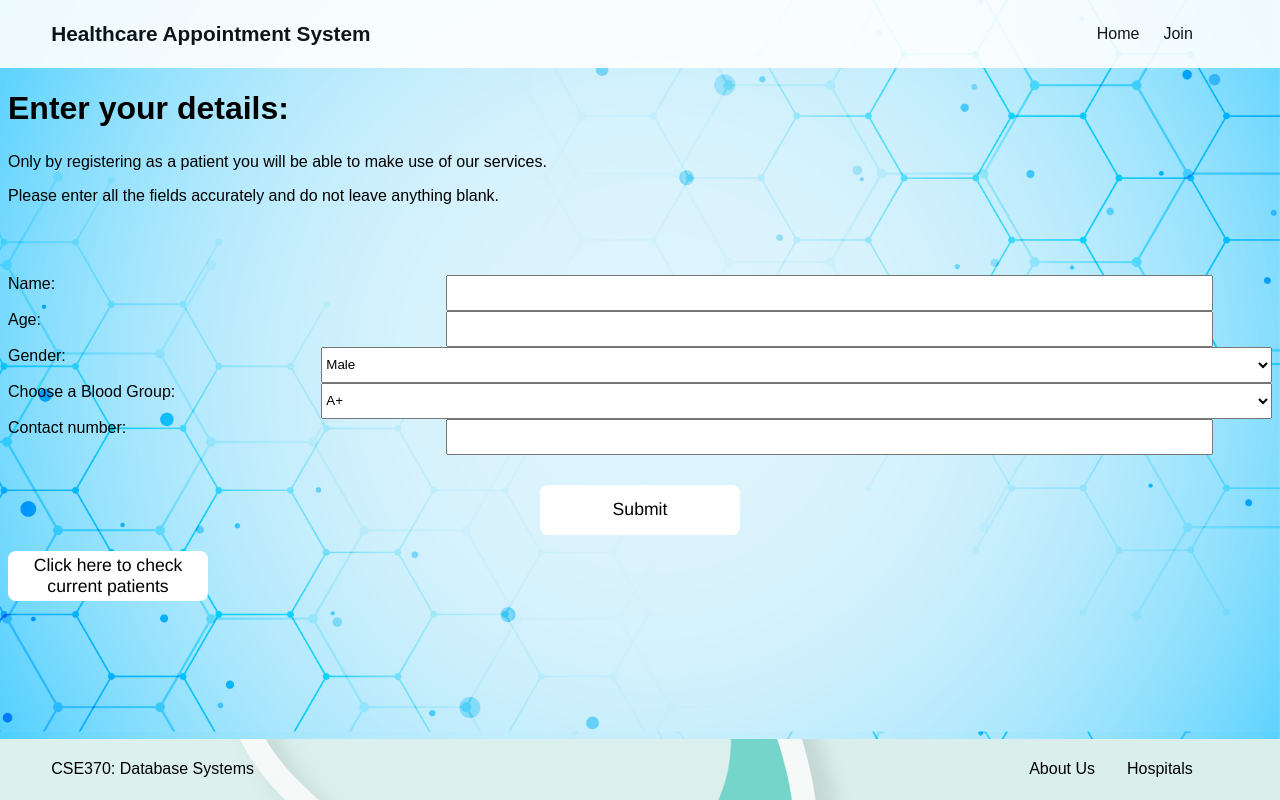
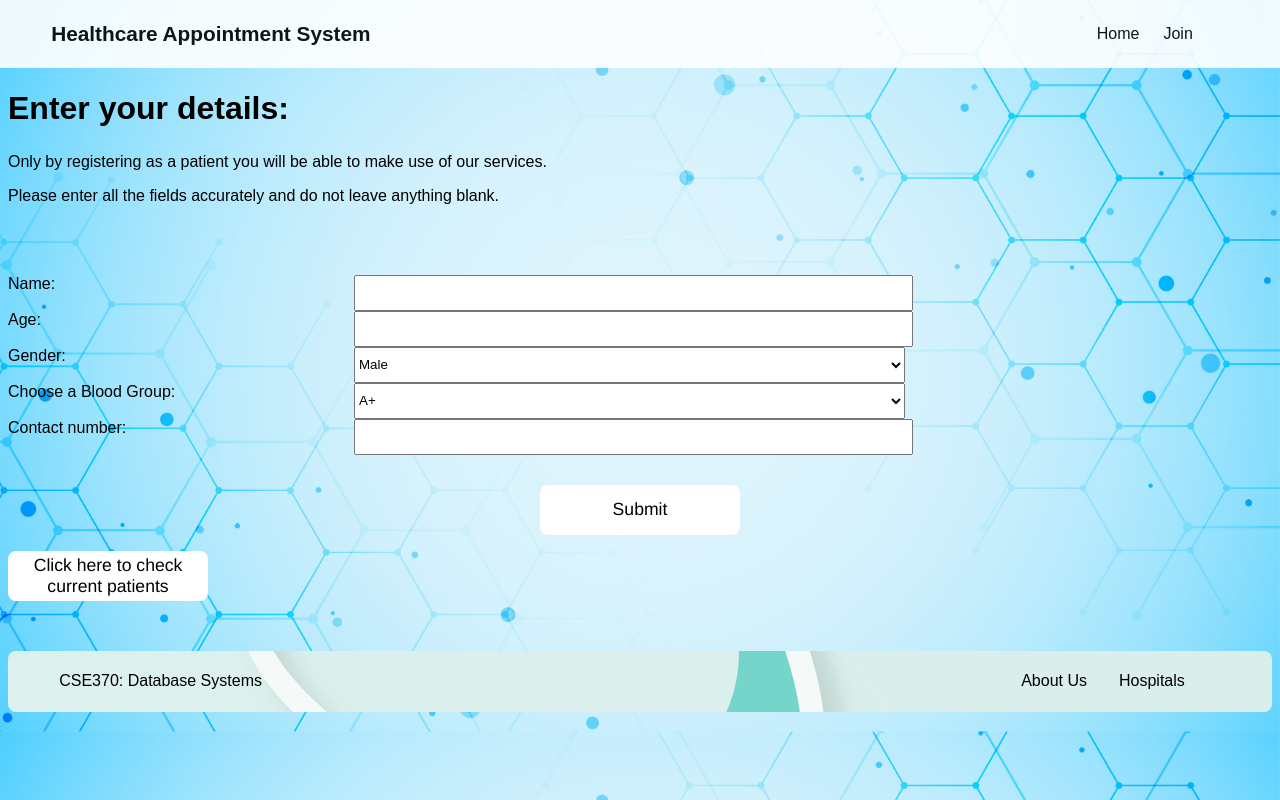
Before and after one commit to nabilm432a/Healthcare, a PHP site: page /p_admission.php in a window 1280 px wide. Run offline with PHP 8.4, Linux system fonts and the light colour scheme.

Commit message:
Add files via upload

```diff
--- a/appointment.php
+++ b/appointment.php
@@ -14,6 +14,7 @@ $message = isset($_GET['message']) ? $_GET['message'] : '';
 
 <body>
     <div class="container">
+        <div class="main-content">
             <header class="header-main">
                 <div class="wrapper">
                     <section class="logo">
@@ -41,7 +42,7 @@ $message = isset($_GET['message']) ? $_GET['message'] : '';
                             </div>
                             <div>
                                 <label for="doctor">Doctor: </label>
-                            <select style="width: 871px;" name="doctor" id="doctor">
+                                <select name="doctor" id="doctor">
                                     <?php
                                     require_once('connect.php');
                                     $sql = 'SELECT name from doctor';
@@ -77,6 +78,7 @@ $message = isset($_GET['message']) ? $_GET['message'] : '';
                 </article>
 
             </main>
+        </div>
 
         <footer class="footer-main">
             <div class="wrapper">
--- a/credits.php
+++ b/credits.php
@@ -10,6 +10,7 @@
 
 <body>
     <div class="container">
+        <div class="main-content">
             <header class="header-main">
                 <div class="wrapper">
                     <section class="logo">
@@ -37,6 +38,7 @@
                 </div>
 
             </main>
+        </div>
 
         <footer class="footer-main">
             <div class="wrapper">
--- a/d_admission.php
+++ b/d_admission.php
@@ -14,6 +14,7 @@ $message = isset($_GET['message']) ? $_GET['message'] : '';
 
 <body>
     <div class="container">
+        <div class="main-content">
             <header class="header-main">
                 <div class="wrapper">
                     <section class="logo">
@@ -59,6 +60,7 @@ $message = isset($_GET['message']) ? $_GET['message'] : '';
                 </article>
 
             </main>
+        </div>
 
         <footer class="footer-main">
             <div class="wrapper">
--- a/forms.css
+++ b/forms.css
@@ -11,3 +11,11 @@
 .form {
     margin-top: 70px;
 }
+.input-container {
+    width: 100%;
+    max-width: 918px;
+}
+.form select {
+    flex-basis: 60%;
+    box-sizing: border-box;
+}
--- a/index.php
+++ b/index.php
@@ -9,6 +9,7 @@
 
 <body>
     <div class="container">
+        <div class="main-content">
             <header class="header-main">
                 <div class="wrapper">
                     <section class="logo">
@@ -34,6 +35,7 @@
                 </div>
 
             </main>
+        </div>
 
         <footer class="footer-main">
             <div class="wrapper">
--- a/main_style.css
+++ b/main_style.css
@@ -98,14 +98,18 @@ h2 {
     align-items: center;
     flex-wrap: wrap;
 }
-
+.main-content {
+    flex-grow: 1;
+    overflow-y: auto;
+    padding-bottom: 50px;
+}
 .footer-main {
     background-image: url("assets/v870-tang-36.jpg");
     padding: 0.1rem 0px;
-    position: absolute;
-    left:0;
-    bottom: 0;
+    margin-top: auto;
     width: 100%;
+    overflow: hidden;
+    border-radius: 8px;
 }
 
 .footer-main .wrapper {
--- a/p_admission.php
+++ b/p_admission.php
@@ -15,6 +15,7 @@ $message = isset($_GET['message']) ? $_GET['message'] : '';
 
 <body>
     <div class="container">
+        <div class="main-content">
             <header class="header-main">
                 <div class="wrapper">
                     <section class="logo">
@@ -34,24 +35,31 @@ $message = isset($_GET['message']) ? $_GET['message'] : '';
                     <form action="patient_entry.php" method="post" class="form">
                         <div>
                             <label for="name">Name: </label>
+                            <div class="input-container">
                                 <input type="text" name="name" required/><br><br>
+                            </div>
                         </div>
                         <div>
                             <label for="age">Age: </label>
+                            <div class="input-container">
                                 <input type="number" name="age" required/><br><br>
+                            </div>
                         </div>
 
                         <div>
                             <label for="gender">Gender: </label>
-                        <select style="width: 1150px;" name="gender" id="gender">
+                            <div class="input-container">
+                                <select name="gender" id="gender">
                                     <option value="Male">Male</option>
                                     <option value="Female">Female</option>
                                 </select><br><br>
                             </div>
+                        </div>
 
                         <div>
                             <label for="bloodgroup">Choose a Blood Group:</label>
-                        <select style="width: 1150px;" name="bloodgroup" id="bloodgroup">
+                            <div class="input-container">
+                                <select name="bloodgroup" id="bloodgroup">
                                     <option value="A+">A+</option>
                                     <option value="A-">A-</option>
                                     <option value="B+">B+</option>
@@ -62,9 +70,12 @@ $message = isset($_GET['message']) ? $_GET['message'] : '';
                                     <option value="O-">O-</option>
                                 </select><br><br>
                             </div>
+                        </div>
                         <div>
                             <label for="Contact">Contact number: </label>
-                        <input type="number" name="contact" pattern="\d{11}" required/><br><br>
+                            <div class="input-container">
+                                <input type="number" name="contact" required/><br><br>
+                            </div>
                         </div>
 
                         <input type="submit" class="formsubmit" value="Submit"/>
@@ -80,6 +91,7 @@ $message = isset($_GET['message']) ? $_GET['message'] : '';
                 </article>
 
             </main>
+        </div>
 
         <footer class="footer-main">
             <div class="wrapper">
--- a/patients_list.php
+++ b/patients_list.php
@@ -10,6 +10,7 @@
 
 <body>
     <div class="container">
+        <div class="main-content">
             <header class="header-main">
                 <div class="wrapper">
                     <section class="logo">
@@ -57,6 +58,7 @@
                     </table>
                 </div>
             </main>
+        </div>
 
         <footer class="footer-main">
             <div class="wrapper">
```
Lines whose indentation alone changed are shown as unchanged.
